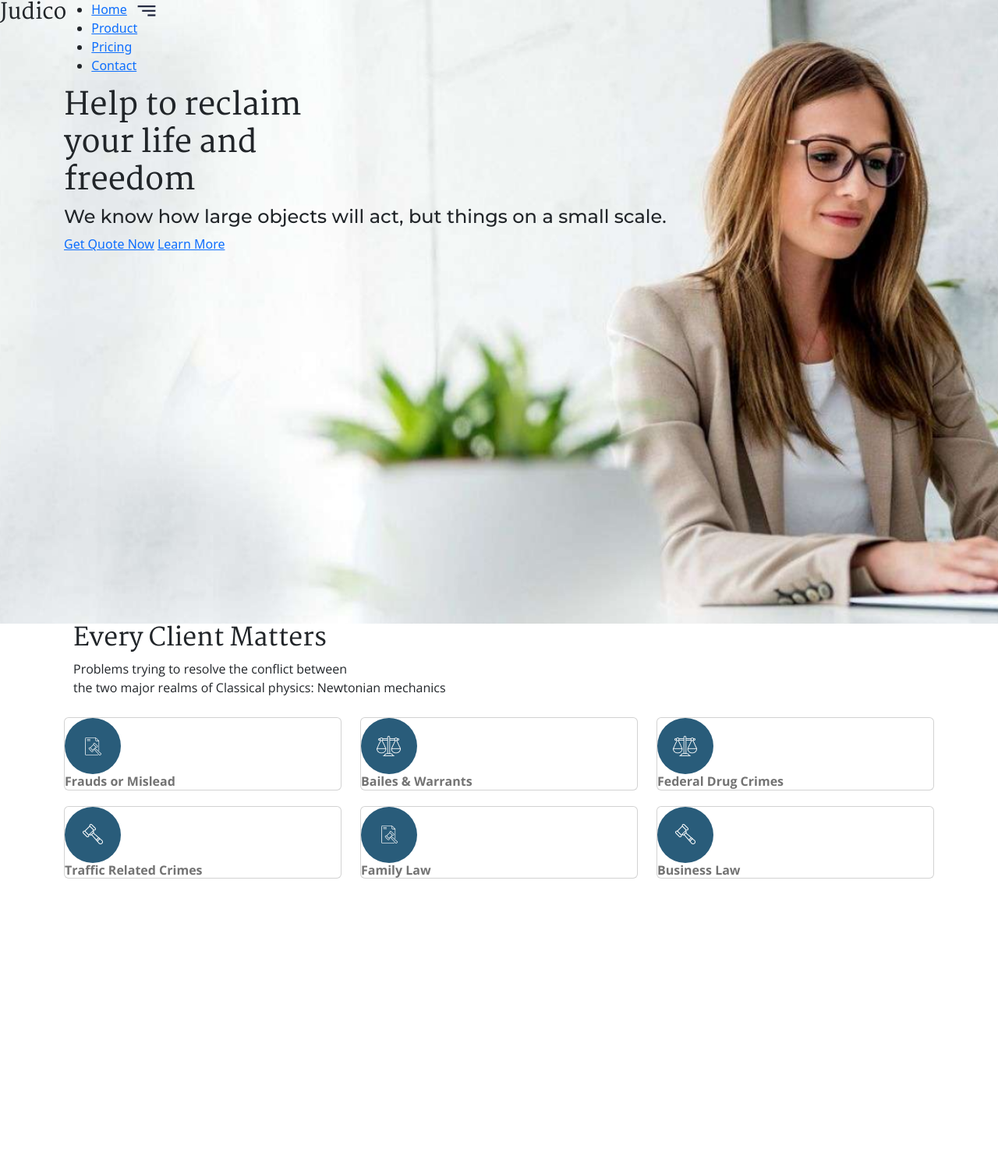
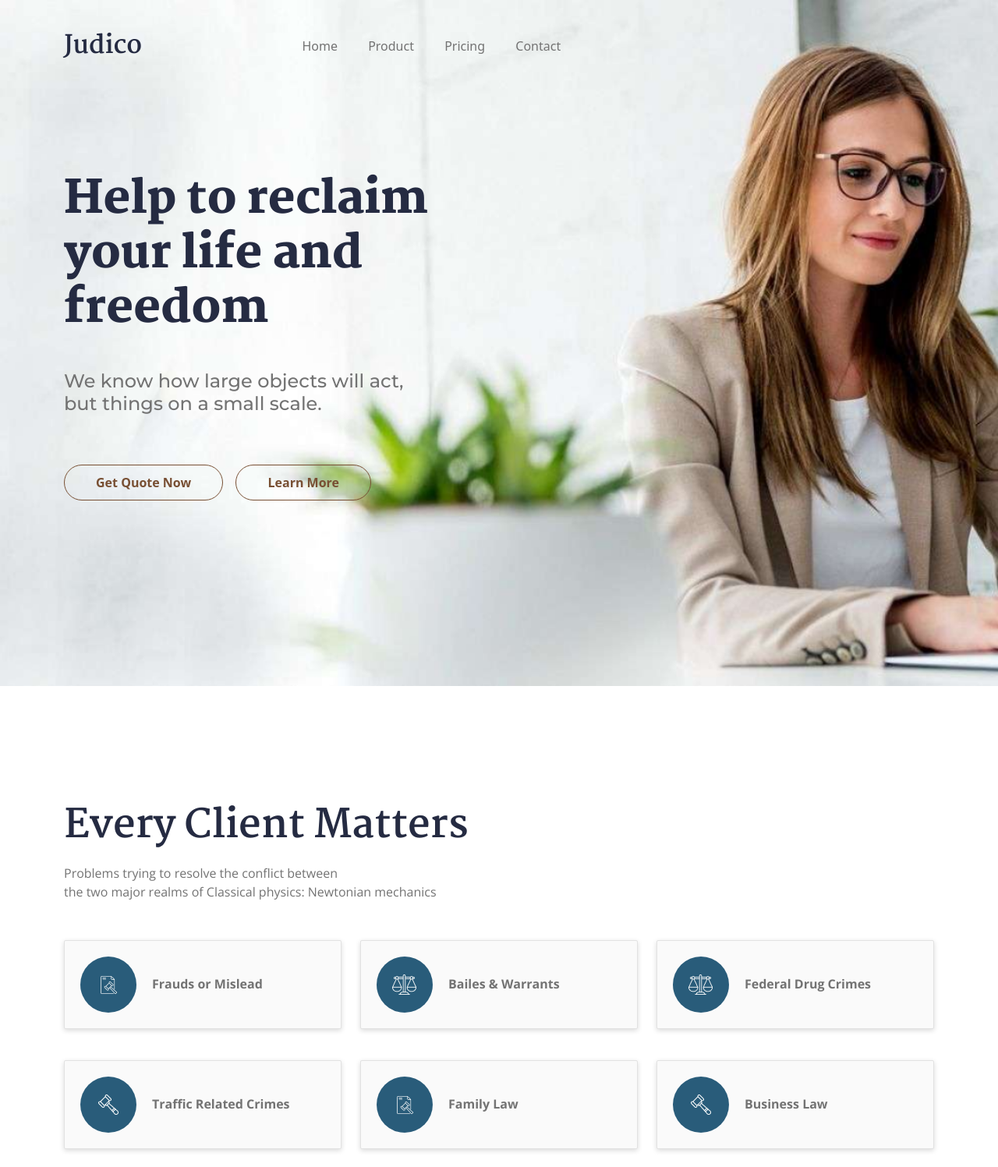
Before and after one commit to Kvastarass/dungeon-2, a plain HTML site: page index.html in a window 1280 px wide. Shown: the top 1497 px of the page at 78% size. Before the commit the page ends 1137 px from the top, so only its background shows below. Drawn offline with nearby package versions, Linux system fonts and the light colour scheme.

Commit message:
slightly improved header section

```diff
--- a/index.html
+++ b/index.html
@@ -12,7 +12,7 @@
     <link rel="preconnect" href="https://fonts.googleapis.com" />
     <link rel="preconnect" href="https://fonts.gstatic.com" crossorigin />
     <link
-      href="https://fonts.googleapis.com/css2?family=Martel:wght@600;700&family=Montserrat:wght@500&family=Open+Sans:wght@400;600;700&display=swap"
+      href="https://fonts.googleapis.com/css2?family=Martel:wght@600;700;900&family=Montserrat:wght@500&family=Open+Sans:wght@400;600;700&display=swap"
       rel="stylesheet"
     />
     <title>Billy</title>
@@ -21,14 +21,16 @@
     <!-- header -->
 
     <div class="header">
-      <div class="nav">
-        <div class="nav-logo">
+      <div class="container header-container">
+        <div class="navi">
+          <div class="row">
+            <div class="col-sm-6 nav-logo">
               <h3>Judico</h3>
             </div>
-        <div class="nav-menu">
+            <div class="col-sm-6 nav-menu">
               <ul>
                 <li><a href="#">Home</a></li>
-            <li><a href="#">Product</a></li>
+                <li><a href="#feature">Product</a></li>
                 <li><a href="#">Pricing</a></li>
                 <li><a href="#">Contact</a></li>
               </ul>
@@ -37,8 +39,9 @@
               <img src="images/menu-icon.png" alt="" />
             </div>
           </div>
-      <div class="container">
-        <div class="row">
+        </div>
+        <!-- <div class="container header-container"> -->
+        <div class="row hero">
           <div class="header-hero">
             <h1>
               Help to reclaim <br />
@@ -46,11 +49,18 @@
               freedom
             </h1>
             <h4>
-              We know how large objects will act, but things on a small scale.
+              We know how large objects will act, <br />
+              but things on a small scale.
             </h4>
             <div class="header-hero-buttons">
-              <a href="#">Get Quote Now</a>
-              <a href="#">Learn More</a>
+              <div class="row">
+                <div class="col-sm-6 btn-container">
+              <a href="#" class="btn">Get Quote Now</a>
+              </div>
+              <div class="col-sm-6 btn-container">
+              <a href="#" class="btn">Learn More</a>
+              </div>
+              </div>
             </div>
           </div>
         </div>
@@ -59,37 +69,36 @@
 
     <!-- Features section -->
 
-    <section>
-      <div class="container-sm">
+    <section class="features">
+      <div class="container-sm" id="feature">
         <div class="features-heading">
-          <div class="container-sm">
           <h2>Every Client Matters</h2>
           <p>
             Problems trying to resolve the conflict between <br />
             the two major realms of Classical physics: Newtonian mechanics
           </p>
         </div>
-        </div>
-        <!-- <div class="cards"> -->
         <div class="row">
-          <div class="col-sm-4 card-container">
-            <div class="card">
+          <div class="col-sm-4 label-container">
+            <div class="label">
               <div class="blue-round">
                 <img src="images/round-icon-page.png" />
               </div>
+              <div class="label-header">
                 <h6>Frauds or Mislead</h6>
               </div>
             </div>
-          <div class="col-sm-4 card-container">
-            <div class="card">
+          </div>
+          <div class="col-sm-4 label-container">
+            <div class="label">
               <div class="blue-round">
                 <img src="images/round-icon-scales.png" />
               </div>
               <h6>Bailes & Warrants</h6>
             </div>
           </div>
-          <div class="col-sm-4 card-container">
-            <div class="card">
+          <div class="col-sm-4 label-container">
+            <div class="label">
               <div class="blue-round">
                 <img src="images/round-icon-scales.png" />
               </div>
@@ -98,24 +107,24 @@
           </div>
         </div>
         <div class="row">
-          <div class="col-sm-4 card-container">
-            <div class="card">
+          <div class="col-sm-4 label-container">
+            <div class="label">
               <div class="blue-round">
                 <img src="images/round-icon-hammer.png" />
               </div>
               <h6>Traffic Related Crimes</h6>
             </div>
           </div>
-          <div class="col-sm-4 card-container">
-            <div class="card">
+          <div class="col-sm-4 label-container">
+            <div class="label">
               <div class="blue-round">
                 <img src="images/round-icon-page.png" />
               </div>
               <h6>Family Law</h6>
             </div>
           </div>
-          <div class="col-sm-4 card-container">
-            <div class="card">
+          <div class="col-sm-4 label-container">
+            <div class="label">
               <div class="blue-round">
                 <img src="images/round-icon-hammer.png" />
               </div>
@@ -123,6 +132,16 @@
             </div>
           </div>
         </div>
+        <div class="features-buttons">
+          <div class="row">
+            <div class="col-sm-6 btn-container">
+              <a href="#" class="btn">Get Quote Now</a>
+            </div>
+            <div class="col-sm-6 btn-container">
+              <a href="#" class="btn">Learn More</a>
+            </div>
+          </div>
+        </div>
       </div>
     </section>
   </body>
--- a/style.css
+++ b/style.css
@@ -52,48 +52,124 @@ p {
   background: url(images/header-cover.png);
   background-size: cover;
   background-position: center;
-  height: 100vh;
-  max-width: 100%;
-  min-width: 100%;
+  height: 110vh;
+  /* max-width: 100%;
+  min-width: 100%; */
+}
+.menu-icon {
+  display: none;
 }
 
+.navi {
+  display: flex;
+  flex-direction: row;
+  padding-top: 40px;
+  padding-bottom: 20px;
+}
+
+.nav-logo {
+  align-self: center;
+}
+.nav-logo h3 {
+  font-size: 32px;
+  font-weight: bold;
+  color: var(--text-color);
+  margin: 0;
+}
+
+.nav-menu {
+  white-space: nowrap;
+  align-self: center;
+}
+.nav-menu ul {
+  margin: 0;
+}
+.nav-menu ul li {
+  list-style-type: none;
+  display: inline-block;
+}
+.nav-menu ul li a {
+  color: var(--second-text-color);
+  text-decoration: none;
+  padding-right: 35px;
+}
+
+.header-hero h1 {
+  color: var(--text-color);
+  font-size: 58px;
+  font-weight: 900;
+}
+.header-hero h4 {
+  color: var(--second-text-color);
+  padding: 35px 0;
+}
+
+.header-hero-buttons{
+  display: flex;
+  flex-direction: row;
+  text-align: center;
+}
+.header-hero-buttons a {
+  text-decoration: none;
+  margin: 20px 0;
+  padding: 10px 40px;
+  border: 1px solid var(--secondary-color-2);
+  border-radius: 30px;
+  color: var(--secondary-color-2);
+  font-weight: bold;
+  white-space: nowrap;
+}
+.header-hero-buttons a:hover{
+  color: var(--light-text-color);
+  background-color: var(--secondary-color-2);
+}
+
+.hero {
+  padding-top: 125px;
+}
 
 /* features */
 
-.features{
-  display: flex;
-  flex-direction: column;
-  align-items: baseline;
-  justify-content: space-between;
-  margin: 0 20%;
-
+.features-heading {
+  margin-bottom: 30px;
+}
+.features-heading h2 {
+  color: var(--text-color);
+  font-size: 50px;
+  font-weight: bold;
+  padding-bottom: 10px;
+}
+.features-heading p {
+  color: var(--second-text-color);
 }
 
-.container-sm{
+.features {
+  margin-top: 150px;
+  margin-bottom: 150px;
+}
+
+.label-container {
+  padding: 20px 10px;
+  min-width: 330px;
+  max-width: 330px;
+}
+.label-header {
   display: flex;
-  flex-direction: column;
 }
-/* .cards{
-  margin: 0 150px;
-} */
-.card-container{
-  padding: 10px 10px;
-}
-/* .col-sm-4{
-  border: 1px solid #e2e2e2;
-  border-radius: 2px;
-  background-color: #fafafa;
-  box-shadow: 0px 2px 6px 0px rgba(0,0,0,0.15);
-  padding: 20px 20px;
-  margin: 40px 20px;
+.label {
   display: flex;
   flex-direction: row;
   align-items: center;
   gap: 20px;
+  border: 1px solid #e2e2e2;
+  border-radius: 2px;
+  background-color: #fafafa;
+  box-shadow: 0px 2px 6px 0px rgba(0, 0, 0, 0.15);
+  padding: 20px 20px;
   white-space: nowrap;
-  min-width: 300px;
-} */
-.col-sm-4 h6{
+}
+
+.col-sm-4 h6 {
   margin: 0;
   font-weight: bold;
   color: var(--second-text-color);
@@ -113,3 +189,27 @@ p {
   align-items: center;
   white-space: nowrap;
 }
+
+.features-buttons {
+  display: flex;
+  flex-direction: row;
+  white-space: nowrap;
+  gap: 10px;
+  margin-top: 40px;
+
+}
+.col-sm-6 .btn-container {
+  margin: 20px 0;
+}
+.features-buttons a {
+  color: var(--secondary-color-4);
+  border: 1px solid var(--secondary-color-4);
+  border-radius: 30px;
+  padding: 10px 40px;
+  margin: 20px 0;
+  font-weight: bold;
+}
+.features-buttons a:hover {
+  background-color: var(--secondary-color-4);
+  color: var(--light-text-color);
+}
```
Lines whose indentation alone changed are shown as unchanged.
